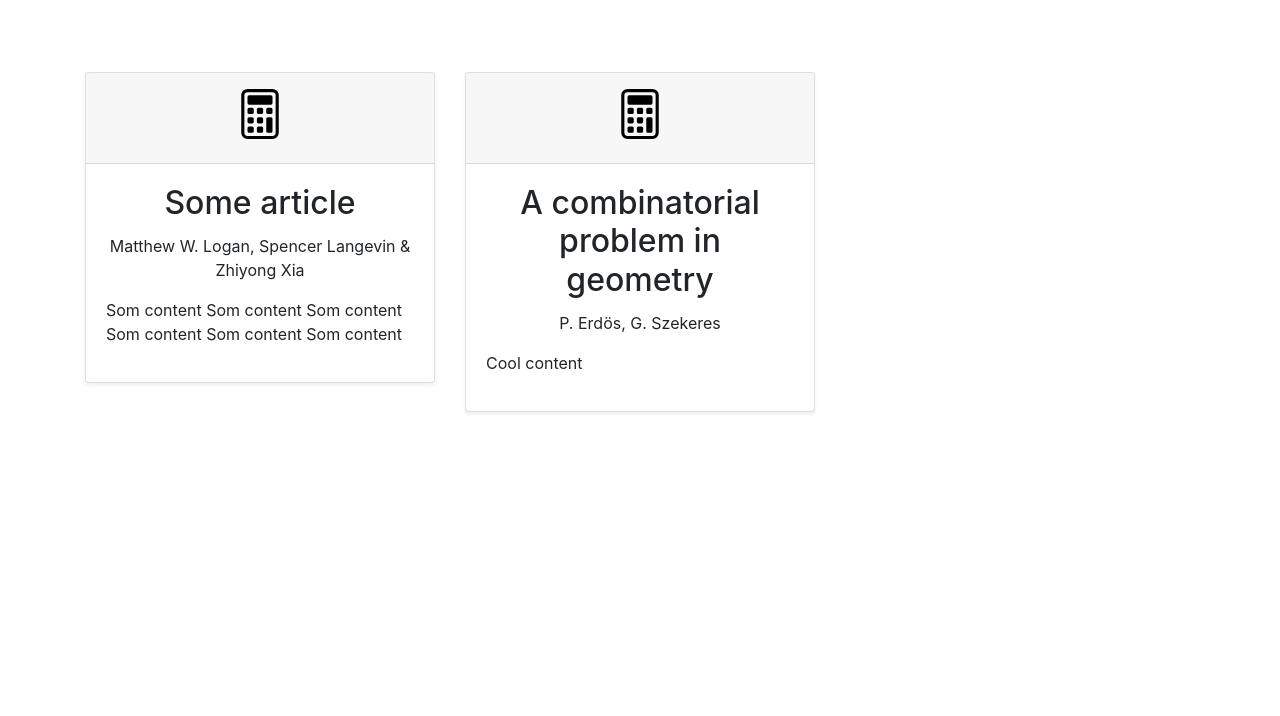
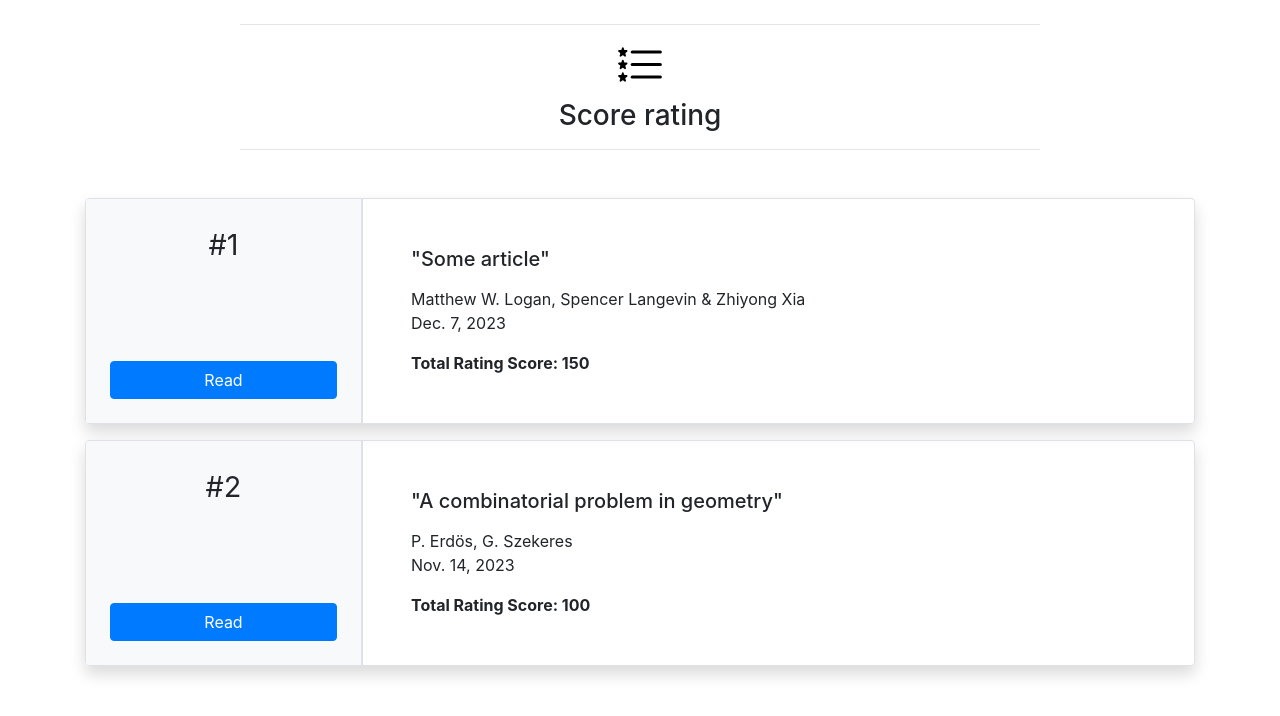
Before and after one commit to Jonik233/Paper-repository, a Django app: page /rates/math/ in a window 1280 px wide. Shown: the part 84-800 px from the top of the page. Run offline with Django 4.2, Linux system fonts and the light colour scheme; data comes from the database, SQL or seed files in the repository; both versions use the stored data as it was after the commit.

Commit message:
rates by score template added

```diff
--- a/paper_repository/main/templates/main/score_rates.html
+++ b/paper_repository/main/templates/main/score_rates.html
@@ -1,22 +1,32 @@
-{% extends 'main/base.html'%}
+{% extends 'main/base.html' %}
 {% load static %}
-{% block title %}Home{% endblock %}
+{% block title %}Rates by score{% endblock %}
 
 {% block content %}
-<div class="container py-5">
-    <div class="row">
+<div class="text-center mb-5">
+    <hr class="mx-auto" style="width: 800px;">
+    <img class="d-block mx-auto mb-2" src="{% static 'icons/list.svg' %}" alt="Star icon" width="50" height="50">
+    <h3 class="mb-3">Score rating</h3>
+    <hr class="mx-auto" style="width: 800px;">
+</div>
+<div class="container">
+    <div class="row justify-content-center">
         {% for article in articles %}
-      <div class="col-lg-4 col-md-6 mb-4">
-        <div class="card mb-4 rounded-3 shadow-sm">
-          <div class="card-header py-3">
-            <!-- You can dynamically set the icon based on the article's field -->
-            <img class="d-block mx-auto mb-2" src="{% static 'icons/'|add:article.field|add:'.svg' %}" width="50" height="50" alt="{{ article.field|title }}">
+            <div class="col-12 col-lg-12">
+                <div class="d-flex border rounded overflow-hidden mb-3 shadow" style="min-height: 150px;">
+                    <div class="p-4 d-flex flex-column justify-content-between" style="background-color: #f8f9fa; border-right: 2px solid #dee2e6; width: 25%;">
+                        <div class="text-center" style="font-size: 1.8rem;">#{{ forloop.counter }}</div>
+                        <a href="#" class="btn btn-primary w-100">Read</a>
                     </div>
-          <div class="card-body">
-            <h2 class="card-title text-center">{{ article.title }}</h2>
-            <p class="text-center">{{ article.authors }}</p>
-            <p>{{ article.content|truncatewords:30 }}</p> <!-- Truncate content to show only first 30 words -->
-            <!-- Add other article details you want to display -->
+                    <div class="p-5 d-flex flex-column justify-content-between" style="width: 75%;">
+                        <div>
+                            <h5 class="mb-3">"{{ article.title }}"</h5>
+                            <medium class="d-block">{{ article.authors }}</medium>
+                            <medium class="d-block">{{ article.publication_date }}</medium>
+                        </div>
+                        <div class="mt-3">
+                            <strong>Total Rating Score: {{ article.rating_points }}</strong>
+                        </div>
                     </div>
                 </div>
             </div>
```
Also changed, not shown: paper_repository/db.sqlite3, paper_repository/main/static/icons/list.svg (added), paper_repository/main/static/icons/star.svg (added). Lines whose indentation alone changed are shown as unchanged.
